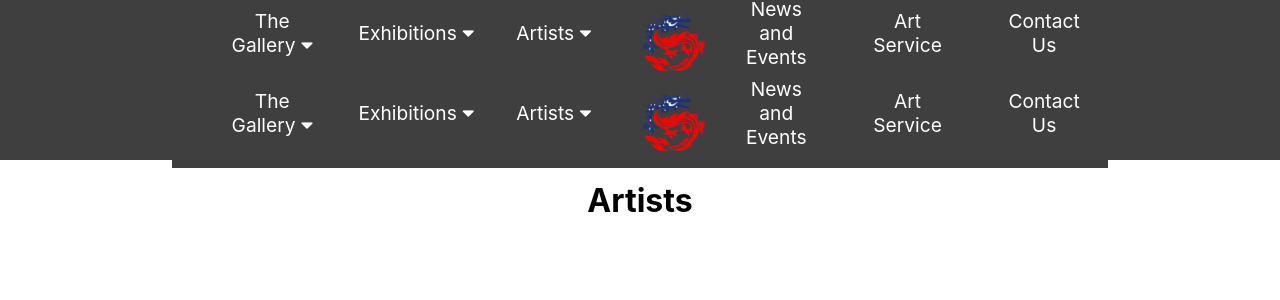
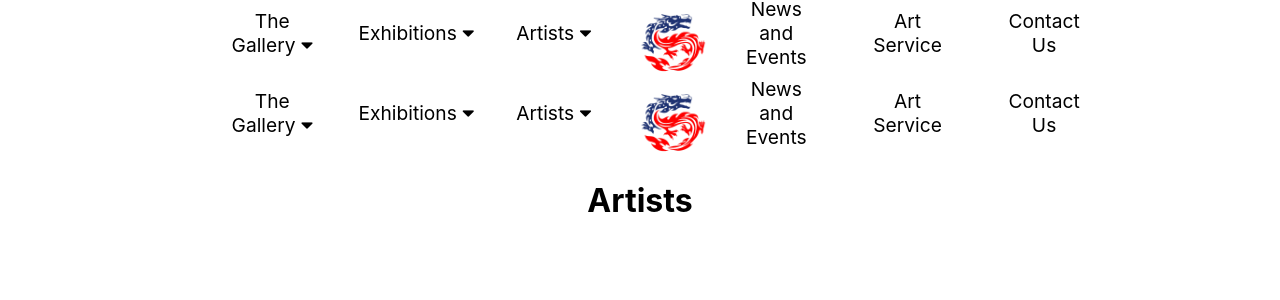
Before and after one commit to cupokoffi8/home, a React (Create React App) app: page /artists in a window 1280 px wide. Shown: the top 300 px of the page. Built offline with nearby package versions, Linux system fonts and the light colour scheme.

Commit message:
Navbar CSS

```diff
--- a/src/Components/Navbar/Navbar.css
+++ b/src/Components/Navbar/Navbar.css
@@ -1,5 +1,5 @@
 .navbar {
-  background: #3f3f3f;
+  background: #ffffff;
   height: 80px;
   display: flex;
   justify-content: center;
@@ -23,7 +23,7 @@
 
 .nav-menu {
   display: grid;
-  background: #3f3f3f;
+  background: #ffffff;
   grid-template-columns: repeat(7, auto);
   grid-gap: 10px;
   list-style: none;
@@ -40,13 +40,14 @@
 }
 
 .nav-links {
-  color: white;
+  color: rgb(0, 0, 0);
   text-decoration: none;
   padding: 0.5rem 1rem;
 }
 
 .nav-links:hover {
   background-color: #1888ff;
+  color: #fff;
   border-radius: 4px;
   transition: all 0.2s ease-out;
 }
@@ -58,13 +59,14 @@
 }
 
 .nav-links-2 {
-  color: white;
+  color: rgb(0, 0, 0);
   text-decoration: none;
   padding: 0.5rem 1rem;
 }
 
 .nav-links-2:hover {
   background-color: #1888ff;
+  color: #fff;
   border-radius: 4px;
   transition: all 0.2s ease-out;
 }
@@ -76,13 +78,14 @@
 }
 
 .nav-links-3 {
-  color: white;
+  color: rgb(0, 0, 0);
   text-decoration: none;
   padding: 0.5rem 1rem;
 }
 
 .nav-links-3:hover {
   background-color: #1888ff;
+  color: #fff;
   border-radius: 4px;
   transition: all 0.2s ease-out;
 }
```
